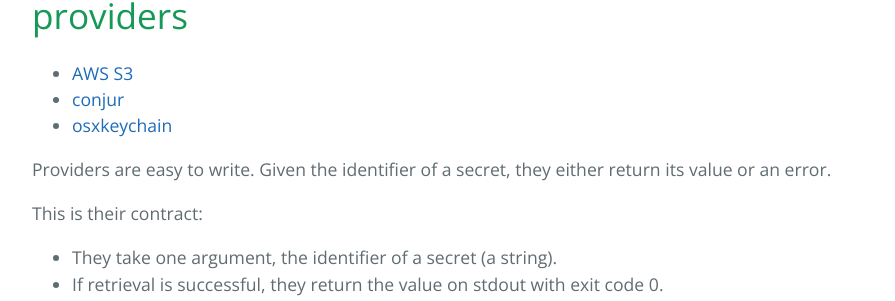
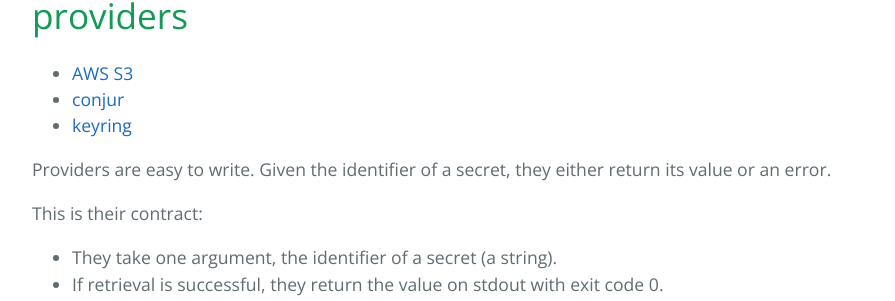
Before and after one commit to cyberark/summon, a Jekyll site: the page built from index.md, in a window 1280 px wide and 900 px high, scrolled down 2322 px. Shown: the part 264-565 px from the top of the window, without its empty margins (192-1087 px from the left). Built offline with Jekyll 4.4.1, drawn with Linux system fonts in a browser that asks for light colours; Markdown is read by kramdown in place of the engine named in the settings.

Commit message:
[#97637832] Link to keyring provider

```diff
--- a/_includes/content.md
+++ b/_includes/content.md
@@ -77,7 +77,7 @@
 
 * [AWS S3](https://github.com/conjurinc/summon-s3)
 * [conjur](https://github.com/conjurinc/summon-conjur)
-* [osxkeychain](https://github.com/conjurinc/summon-keychain-cli)
+* [keyring](https://github.com/conjurinc/summon-keyring)
 
 Providers are easy to write. Given the identifier of a secret, they either return its value or an error.
 
```
